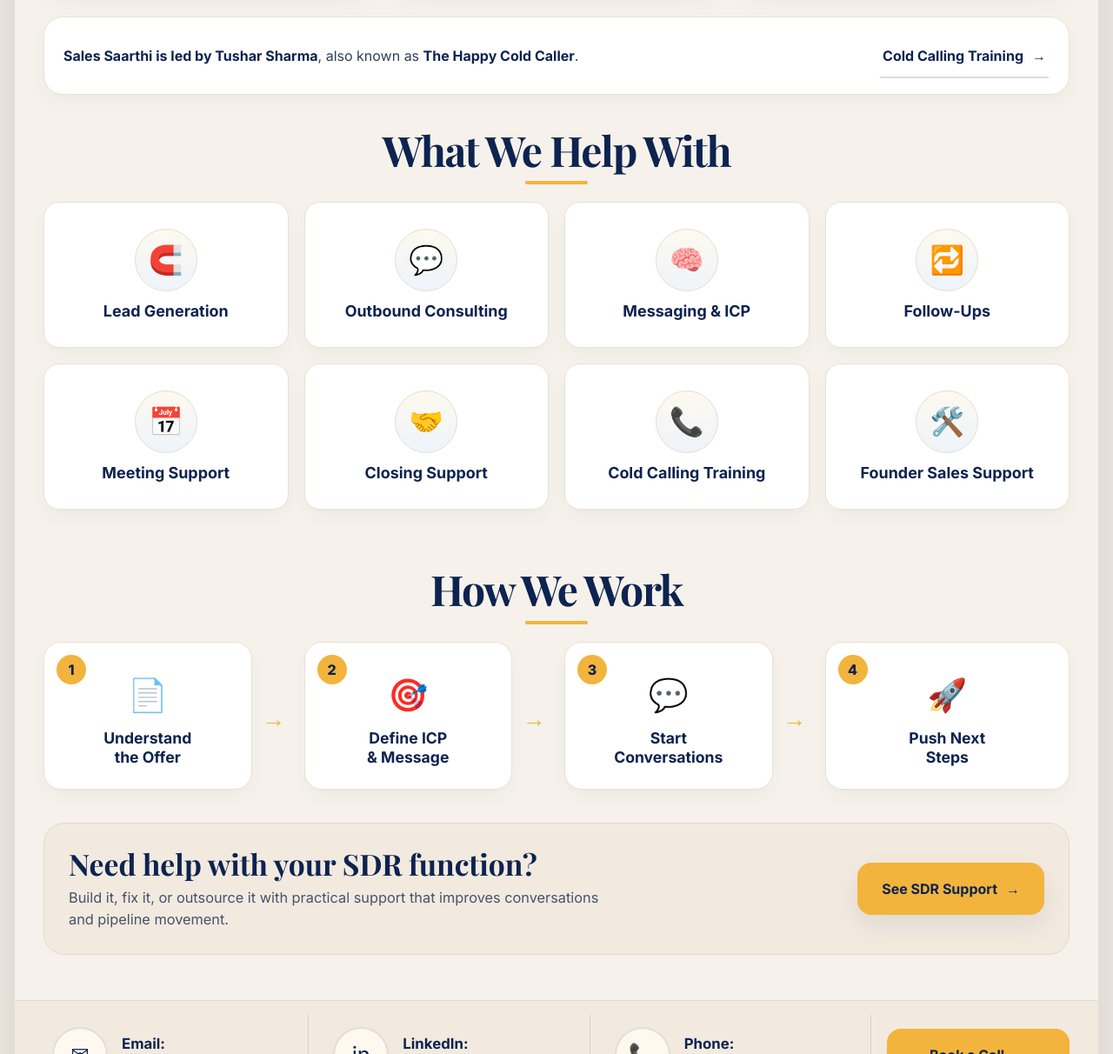
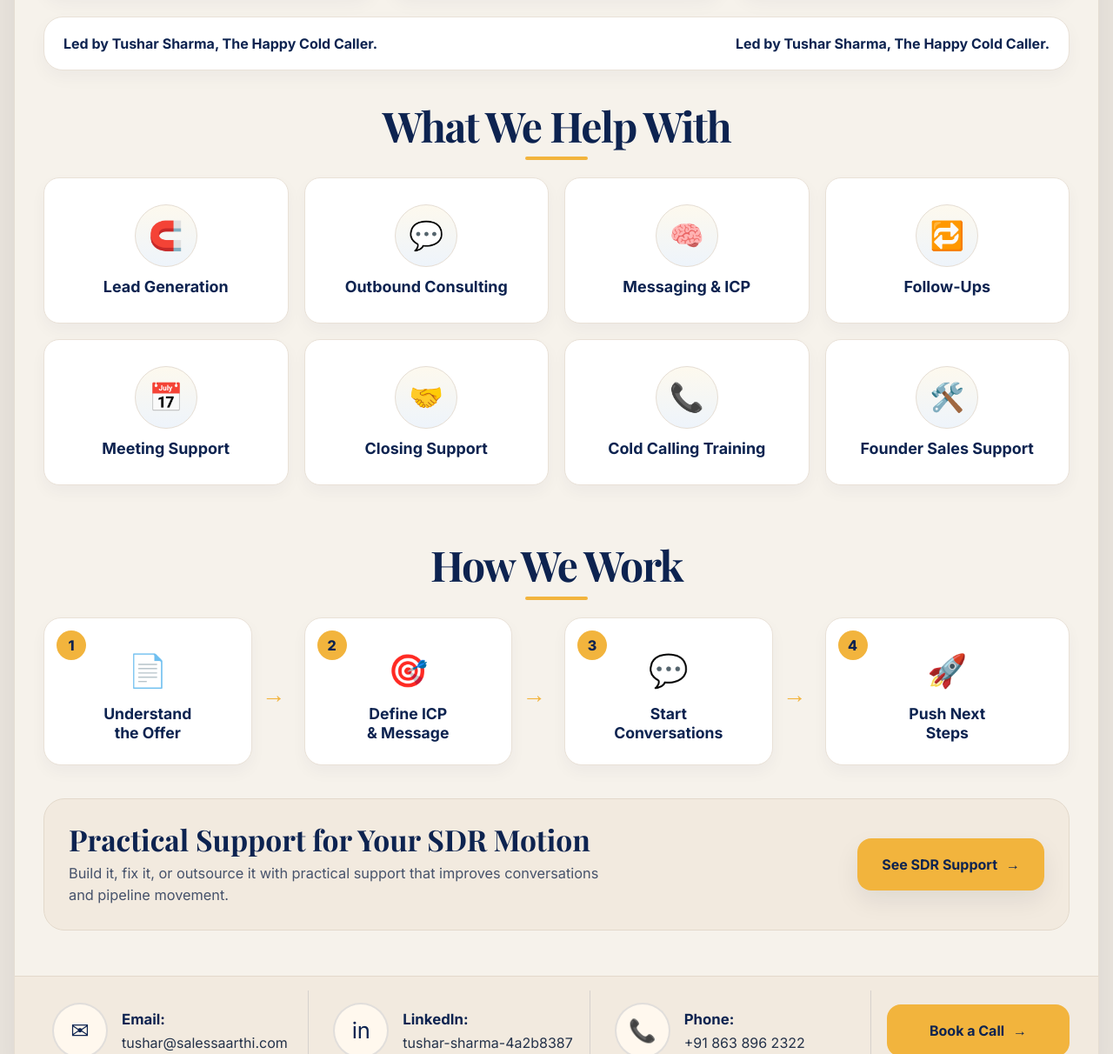
Before and after one commit to tusharsharmawork15-ui/salessaarthi-site, a plain HTML site: page index.html in a window 1280 px wide. Shown: the part 763-1975 px from the top of the page at 87% size. Drawn offline with nearby package versions, Linux system fonts and the light colour scheme.

Commit message:
Update index.html
Refine homepage copy

```diff
--- a/index.html
+++ b/index.html
@@ -926,8 +926,8 @@
         </div>
 
         <div class="founder-strip">
-          <p><strong>Sales Saarthi is led by Tushar Sharma</strong>, also known as <strong>The Happy Cold Caller</strong>.</p>
-          <a class="btn btn-link" href="mailto:tushar@salessaarthi.com?subject=Cold%20Calling%20Training">Cold Calling Training <span>→</span></a>
+          <p><strong>Led by Tushar Sharma, The Happy Cold Caller.</strong></p>
+          <p><strong>Led by Tushar Sharma, The Happy Cold Caller.</strong></p>
         </div>
       </section>
 
@@ -1032,7 +1032,7 @@
         <div class="container">
           <div class="sdr-teaser">
             <div>
-              <h2>Need help with your SDR function?</h2>
+              <h2>Practical Support for Your SDR Motion</h2>
               <p>Build it, fix it, or outsource it with practical support that improves conversations and pipeline movement.</p>
             </div>
 
```
